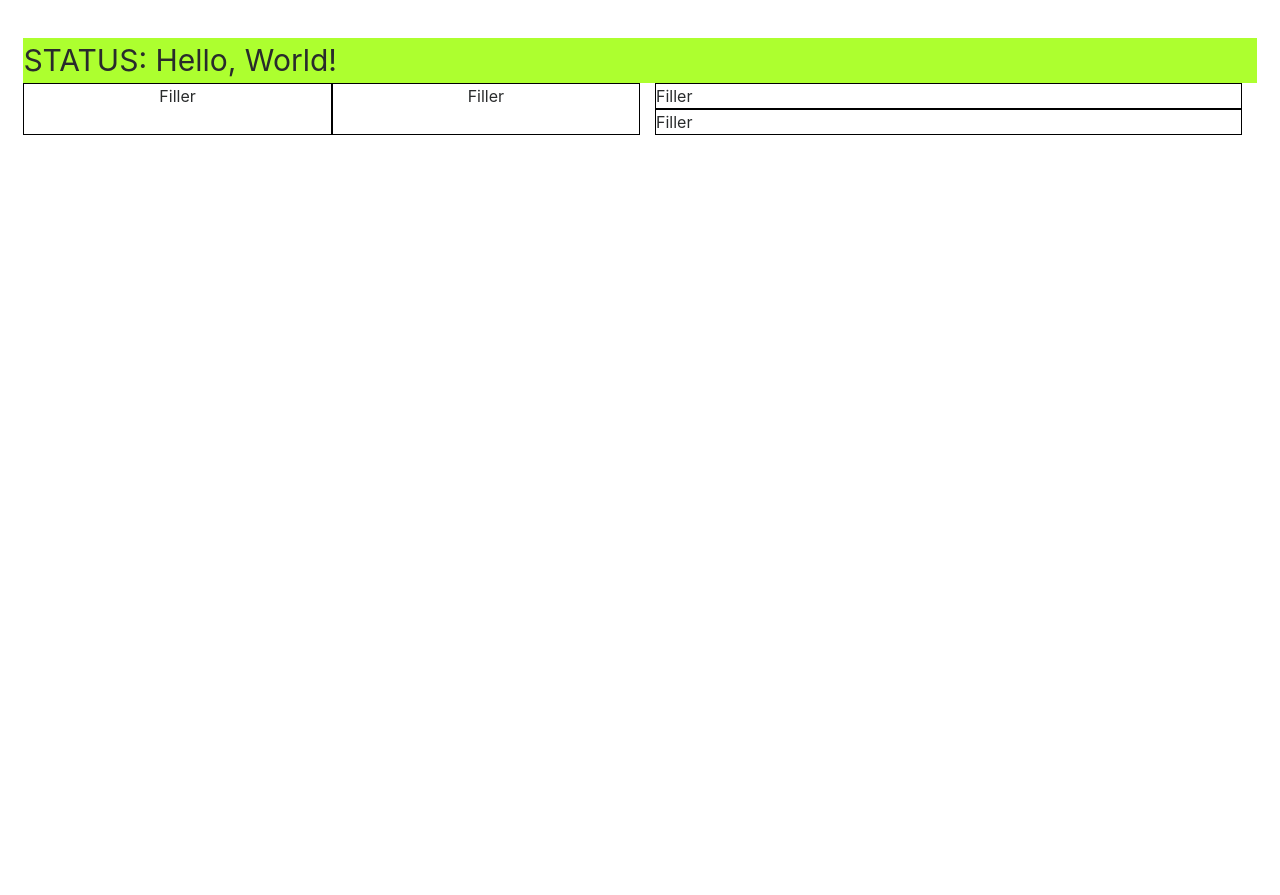
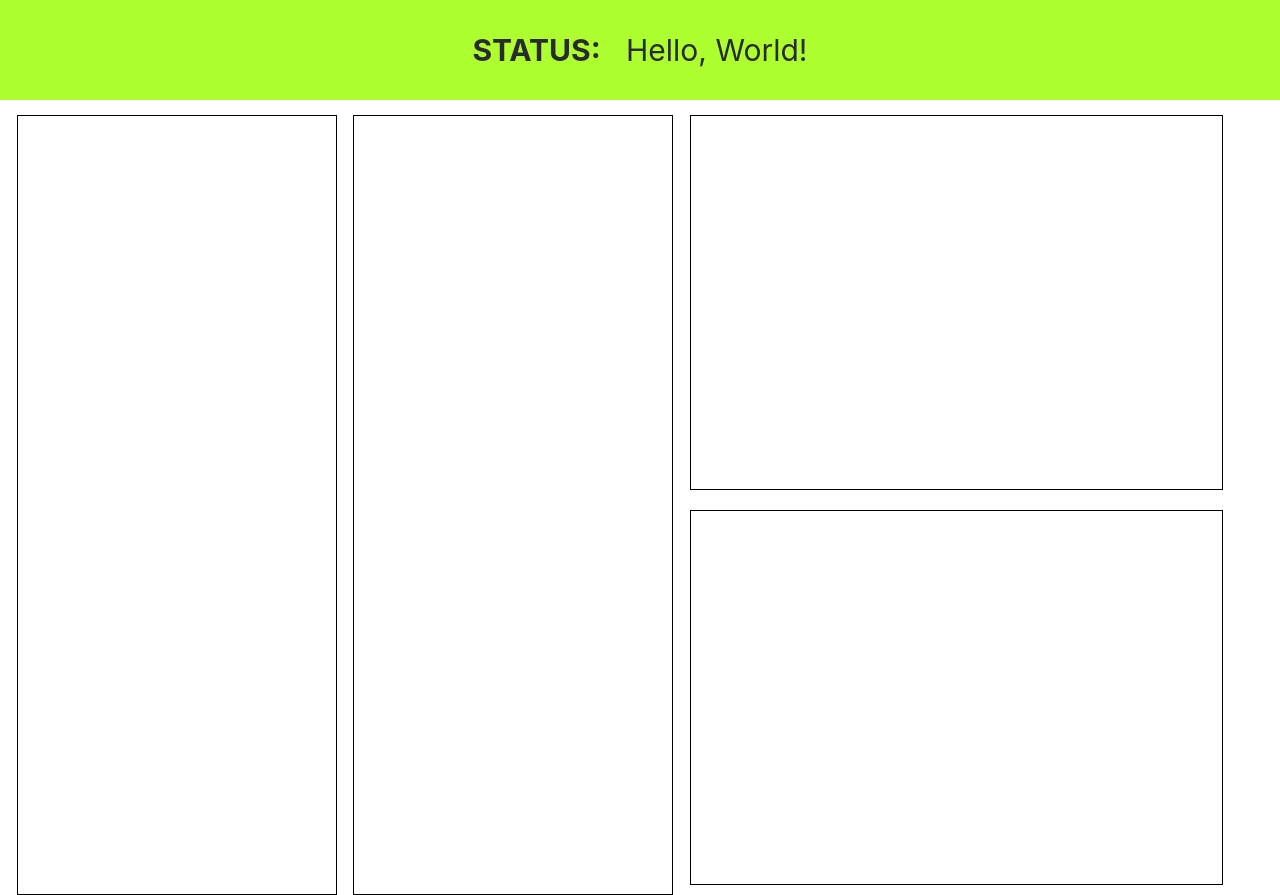
Before and after one commit to Samin100/RecognizeMe, a Flask app: page / in a window 1280 px wide. Before the commit the page ends 135 px from the top, so only its background shows below. Run offline with Flask 2, Linux system fonts and the light colour scheme; some libraries are stand-ins or nearby versions.

Commit message:
updated html

```diff
--- a/static/css/main.css
+++ b/static/css/main.css
@@ -1,8 +1,13 @@
-#status{
+.status{
 	background-color: greenyellow;
-	text-align: center;
 	font-size: 30px;
 	height: 10%;
+	line-height: 100px;
+	text-align: center;
+}
+
+.cols{
+	height: 780px;
 }
 
 .cellbox{
@@ -10,10 +15,11 @@
 	text-align: center;
 }
 
-.container-fluid{
-	padding: 3%;
+.cellboxmini{
+	border: 1px solid black;
+	height: 375px;
 }
 
-#colz{
-	height: 90%;
+.container{
+	width: inherit;
 }
--- a/templates/index.html
+++ b/templates/index.html
@@ -7,25 +7,20 @@
 		<link rel="stylesheet" type="text/css" href="../static/css/main.css">
 	</head>
 	<body>
-		<div class="container-fluid">
-			<div class="row" id="status">
-				STATUS: Hello, World!
+		<div class="container">
+			<div class="row status">
+				<div class="col"><strong>STATUS:</strong>&nbsp;&nbsp;&nbsp;Hello, World!</div>
 			</div>
-			<div class="row" id="colz">
-				<div class="col-md-3 cellbox">
-					Filler
-				</div>
-				<div class="col-md-3 cellbox">
-					Filler
-				</div>
-				<div class="col-md-6">
-					<div class="container">
-						<div class="row cellbox">
-							Filler
-						</div>
-						<div class="row cellbox">
-							Filler
-						</div>
+			<div class="row" style="margin-bottom: 15px"></div>
+			<div class="row">
+				<div class="col-sm-3 cols cellbox" style="margin-left: 1.3%""></div>
+				<div class="col-sm-3 cols cellbox" style="margin:0 1.3%"></div>
+				<div class="col-sm-5 cols" style="margin-right:1.3%">
+					<div class="row cellboxmini">
+
+					</div>
+					<div class="row cellboxmini" style="margin-top:4%">
+
 					</div>
 				</div>
 			</div>
```
